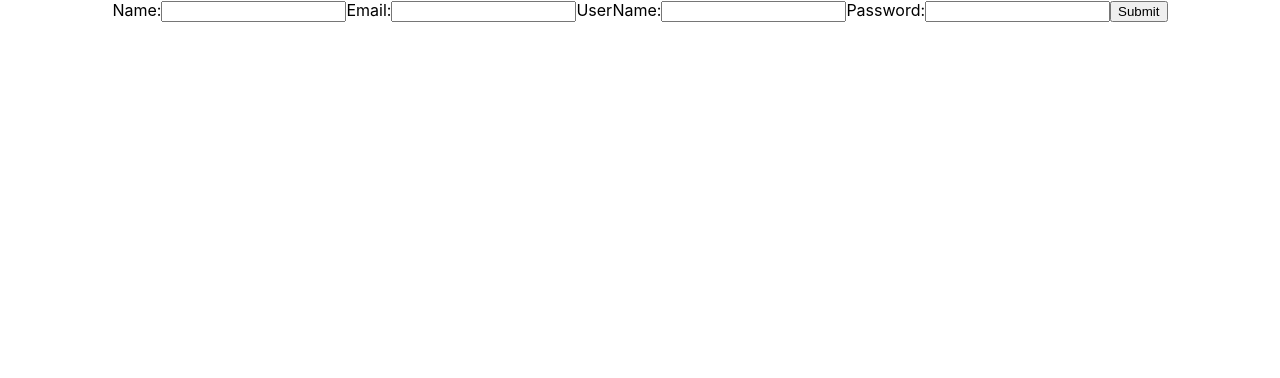
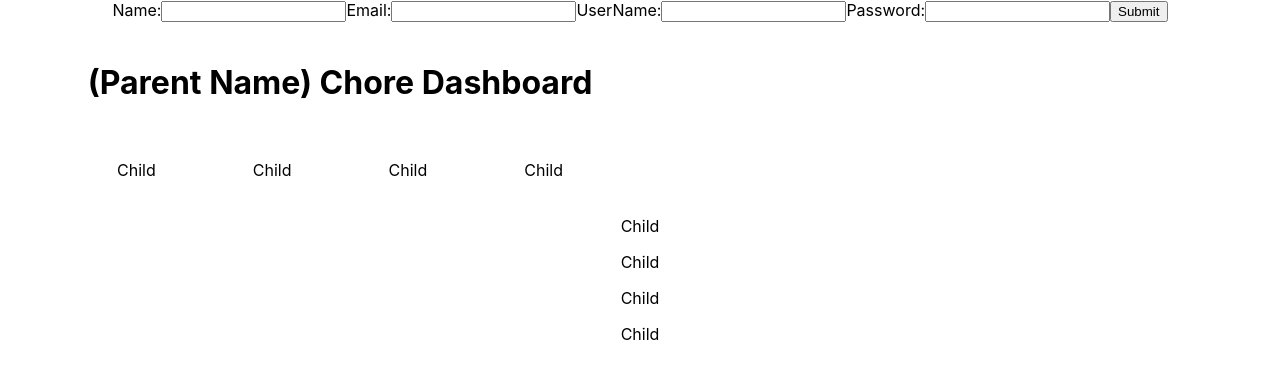
Before and after one commit to mphelps1978/Front-End, a React (Create React App) app: page / in a window 1280 px wide. Shown: the top 378 px of the page. Built offline with nearby package versions, Linux system fonts and the light colour scheme.

Commit message:
add dashboard.js add choreadder.js

```diff
--- a/package.json
+++ b/package.json
@@ -7,12 +7,14 @@
     "@testing-library/react": "^9.3.2",
     "@testing-library/user-event": "^7.1.2",
     "axios": "^0.19.2",
+    "cors": "^2.8.5",
     "formik": "^2.1.3",
     "react": "^16.12.0",
     "react-dom": "^16.12.0",
     "react-router": "^5.1.2",
     "react-router-dom": "^5.1.2",
     "react-scripts": "3.3.1",
+    "styled-components": "^5.0.0",
     "yup": "^0.28.1"
   },
   "scripts": {
--- a/src/App.js
+++ b/src/App.js
@@ -1,11 +1,13 @@
 import React from 'react';
 import FormikUserRegistrationForm from "./components/Registration"
 import './App.css';
+import Dashboard from './components/Dashboard';
 
 function App() {
   return (
     <div className="App">
         <FormikUserRegistrationForm />
+        <Dashboard/>
     </div>
   );
 }
--- /dev/null
+++ b/src/components/Dashboard.js
@@ -0,0 +1,50 @@
+import React from "react";
+import styled from "styled-components";
+import {Link, Route } from "react-router-dom";
+
+const DashBoard = props => {
+
+  const DashBoardNav = styled.nav`
+    width: 50%;
+    display: flex;
+    justify-content: space-evenly;
+    margin: 20px;
+
+
+  `;
+
+  const DashBoardHeader = styled.header`
+  width: 50%;
+  display: flex;
+  justify-content: space-evenly;
+  margin: 20px;
+
+
+`;
+
+  return (
+    <div>
+      <DashBoardHeader>
+        <h1>(Parent Name) Chore Dashboard</h1>
+      </DashBoardHeader>
+      <DashBoardNav>
+        <p>Child</p>
+        <p>Child</p>
+        <p>Child</p>
+        <p>Child</p>
+      </DashBoardNav>
+
+      <section>
+        <p>Child</p>
+        <p>Child</p>
+        <p>Child</p>
+        <p>Child</p>
+      </section>
+
+
+
+    </div>
+  );
+};
+
+export default DashBoard;
--- a/src/components/Registration.js
+++ b/src/components/Registration.js
@@ -2,6 +2,7 @@ import React, { useState, useEffect } from "react";
 import axios from "axios"
 import { withFormik, Form, Field } from "formik";
 import * as Yup from "yup";
+import cors from "cors";
 
 
 
@@ -75,7 +76,7 @@ const FormikUserRegistrationForm = withFormik({
   handleSubmit(values, { setStatus, resetForm }) {
     console.log("submitting! ", values);
     axios
-      .post("https://reqres.in/api/users/", values)
+      .post("https://choretracker01.herokuapp.com/api/auth/register", values)
       .then(res => {
         console.log("success", res);
         setStatus(res.data);
```
Also changed, not shown: src/components/ChoreAdder.js (added, +81 -0 lines), 1 other file (tests, documents, lock files or other folders).
